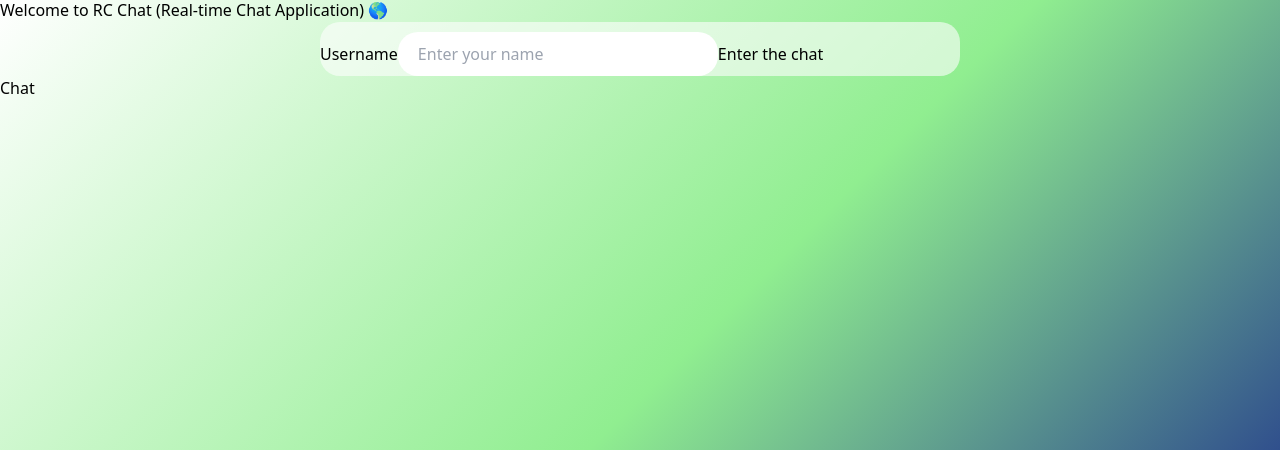
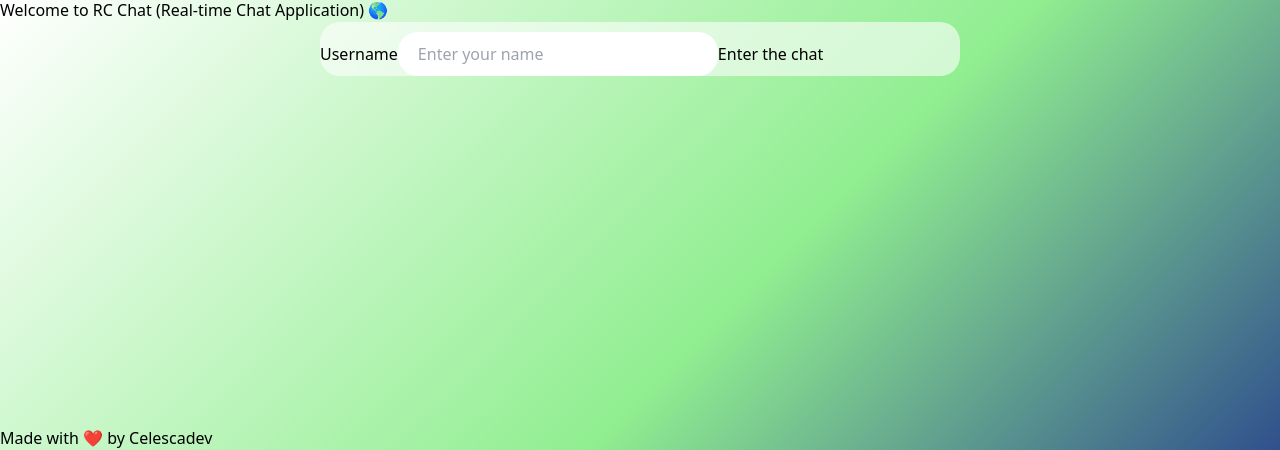
Before and after one commit to Celesca/Real-time-chat, a React (Vite) app in the folder frontend/: page / in a window 1280 px wide. Shown: the part 350-800 px from the top of the page. Built offline with nearby package versions, Linux system fonts and the light colour scheme.

Commit message:
feat: Username

```diff
--- a/frontend/src/components/Login.tsx
+++ b/frontend/src/components/Login.tsx
@@ -1,13 +1,30 @@
-import React from 'react'
+import React, { useState } from 'react'
 import './Login.css'
+import { useNavigate } from 'react-router'
 
 const Login = () => {
+
+    const navigate = useNavigate();
+
+    const [username, setUsername] = useState<string>('')
+
+  const handleSubmit = (e: React.FormEvent) => {
+    e.preventDefault();
+    if (username.trim() === '') {
+        alert("Your name cannot be blank")
+    }
+
+    sessionStorage.setItem('username', username)
+    navigate('/chat')
+
+  }
   return (
     <div className="form-container p-8">
-        <form>
+        <form onSubmit={(e) => handleSubmit(e)}>
             <div className="flex flex-col justify-center items-center">
                 <label className="text-center font-semibold text-2xl mb-4">Username</label>
-                <input className="text-lg" type="text" id="username_input" placeholder="Enter your name" />
+                <input className="text-lg" value={username} onChange={(e) => setUsername(e.target.value)}
+                type="text" id="username_input" placeholder="Enter your name" />
                 <button type="submit" className="bg-blue-500 hover:bg-blue-700 text-white font-bold text-xl py-2 rounded w-64 mt-8">Enter the chat</button>
             </div>
         </form>
--- a/frontend/src/pages/LoginPage/LoginPage.css
+++ b/frontend/src/pages/LoginPage/LoginPage.css
@@ -3,3 +3,9 @@
     height: 100vh;
     background-image: linear-gradient(135deg, white, lightgreen, darkblue);
 }
+
+.footer-container {
+    position:fixed;
+    bottom: 0;
+    width: 100%;
+}
--- a/frontend/src/pages/LoginPage/LoginPage.tsx
+++ b/frontend/src/pages/LoginPage/LoginPage.tsx
@@ -1,5 +1,4 @@
 import React from 'react'
-import { Link } from 'react-router-dom'
 import './LoginPage.css'
 import Login from '../../components/Login'
 
@@ -10,9 +9,12 @@ const LoginPage = () => {
       <h1 className="text-center pt-12 mb-16 text-black font-semibold text-3xl">Welcome to RC Chat (Real-time Chat Application) 🌎</h1>
 
         <Login/>
-        <Link to="/chat">Chat</Link>
-
+      <footer className="footer-container">
+        <div className="text-center text-black text-lg text-center py-8">Made with ❤️ by
+          <a href="https://github.com/Celesca" className="text-yellow-300 hover:text-white">&nbsp;Celescadev</a>
         </div>
+      </footer>
+    </div>
     </>
   )
 }
```
